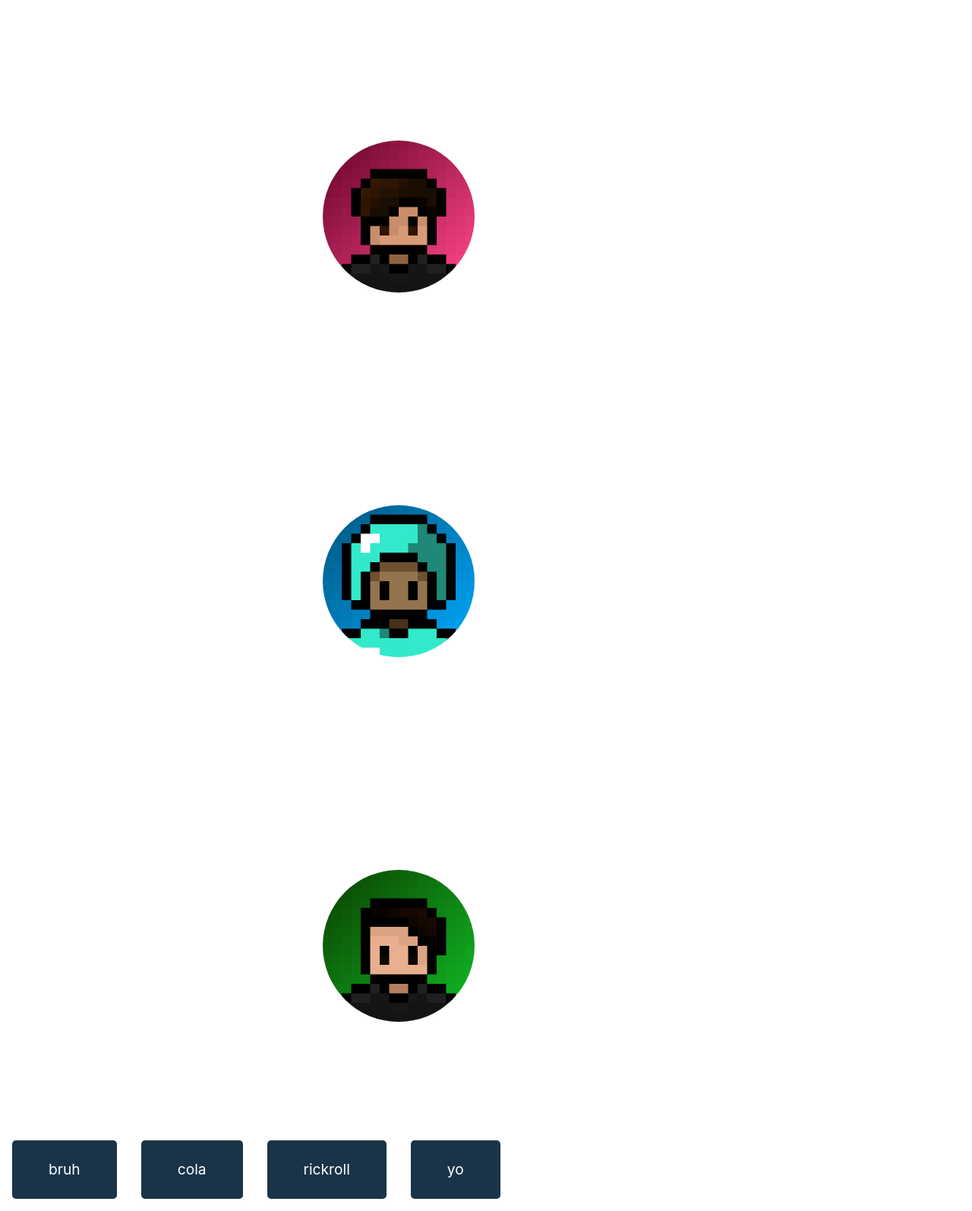
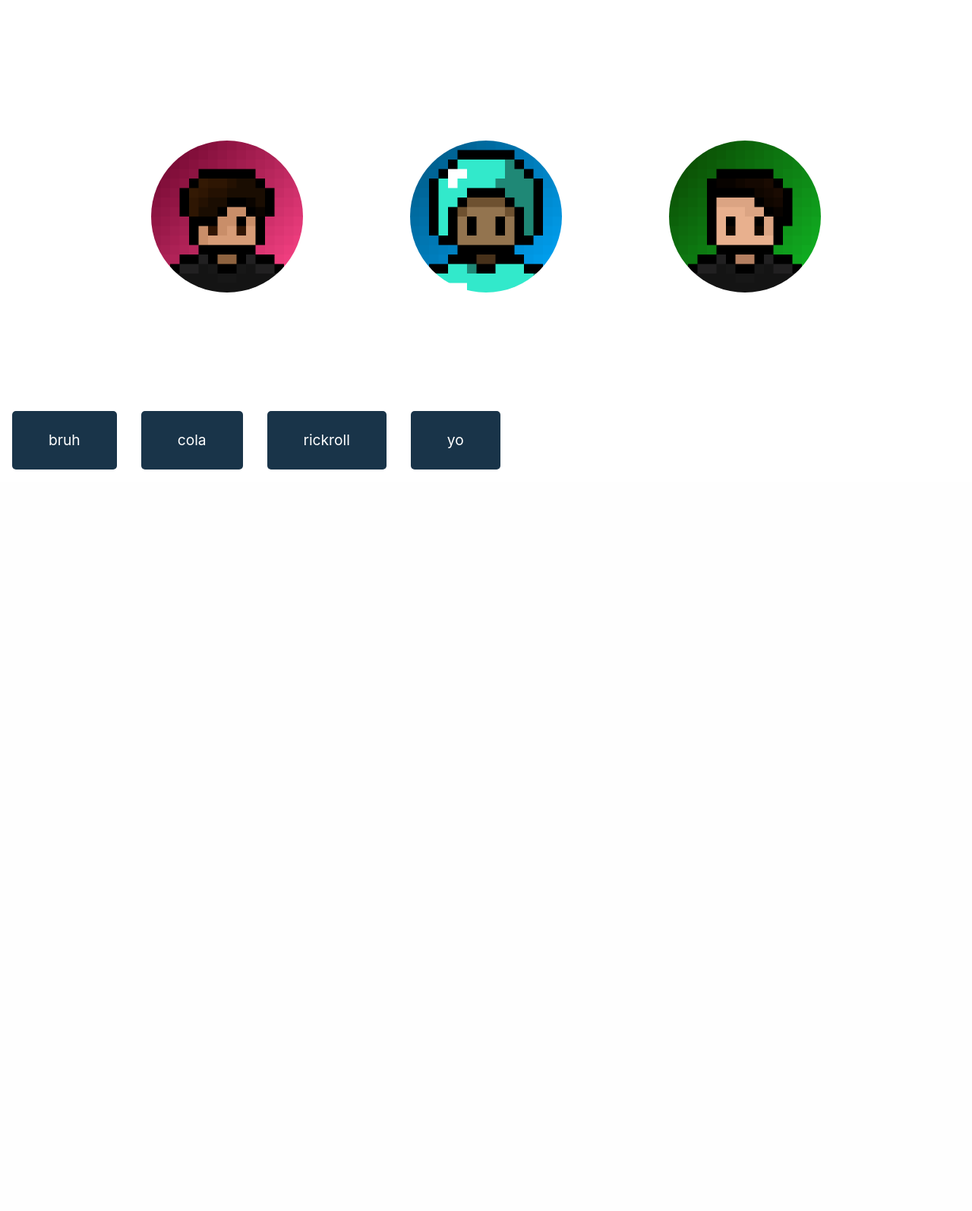
Before and after one commit to kevin-dough/p5slackbots, a Flask app: page /about in a window 1280 px wide. Shown: the part 211-1805 px from the top of the page at 76% size. After the commit the page ends 829 px from the top, so only its background shows below. Run offline with Flask 2, Linux system fonts and the light colour scheme; some libraries are stand-ins or nearby versions.

Commit message:
card positioning

```diff
--- a/static/css/styles.css
+++ b/static/css/styles.css
@@ -20,8 +20,7 @@
     color: #9b9b9b;
 }
 
-/* This is the base for the regular thing so now I just need to put those into the main thing so if you want no animation
-then use this thing
+/*
 .aboutName {
     padding-top:10px;
     font-family:Open Sans;
@@ -32,8 +31,9 @@ then use this thing
 */
 .aboutNick {
     font-family:Open Sans;
-    text-align:center;
+    text-align:right
     font-size:1em;
+    padding-top:10px;
     color: #FFFFFF;
 }
 
@@ -70,7 +70,7 @@ then use this thing
     align-items: center;
     flex-wrap: wrap;
     transform-style: preserve-3d;
-    width: 1200px;
+    width: 33%;
 
 }
 
@@ -87,8 +87,8 @@ then use this thing
 .container .box::before {
     content: 'DUB';
     position: absolute;
-    top: 20px;
-    left: 20px;
+    top: 10px;
+    left: 0px;
     font-size: 6em;
     font-weight: 900;
     color: #9b9b9b;
@@ -101,7 +101,7 @@ then use this thing
     content: 'BER';
     position: absolute;
     bottom: 20px;
-    right: 20px;
+    right: 0px;
     font-size: 6em;
     font-weight: 900;
     color: #9b9b9b;
@@ -118,9 +118,9 @@ then use this thing
 .container .box .aboutName {
     position: absolute;
     top:0px;
-    left: 25%;
+    left: 60px;
     font-family: Open Sans;
-    text-align: center;
+    text-align: left;
     font-size: 1.5em;
     color: #9b9b9b;
     transform-style: preserve-3d;
@@ -138,7 +138,8 @@ then use this thing
 .container .box .aboutNick {
     position: absolute;
     bottom: 0;
-    left: 50%;
+    right: 10px;
+    padding-top:10px;
     transform-style: preserve-3d;
     transform: translate3d(-50%,0,75px);
     color: #9b9b9b;
@@ -156,7 +157,7 @@ then use this thing
     position: absolute;
     top: 50%;
     left: 50%;
-    max-width: 300px;
+    max-width: 250px;
     transition: 0.5s;
     z-index: 9;
     transition: 0.5s;
--- a/templates/about.html
+++ b/templates/about.html
@@ -2,7 +2,7 @@
 
 {% block about %}
 <h1 class="aboutTitle">meet the team</h1>
-<center><div class="row justify-content-around" style="width:50%;margin-top:50px">
+<center><div class="row justify-content-around" style="width:80%;margin-top:50px">
 {% for data in groupdatalist: %}
 {% set name = data["name"] %}
 {% set firstname = data["firstname"] %}
```
